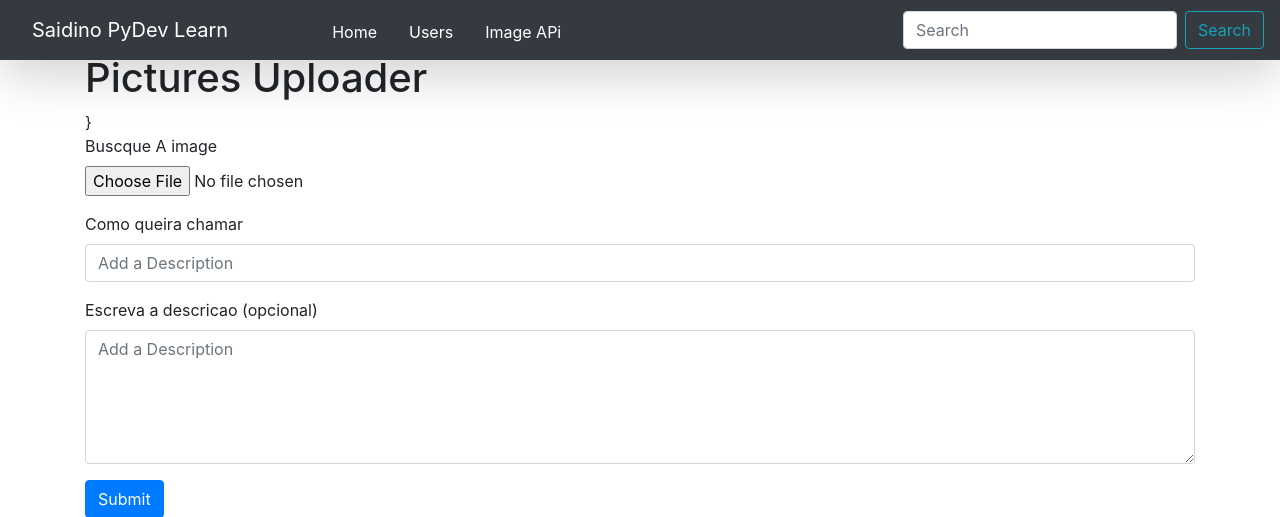
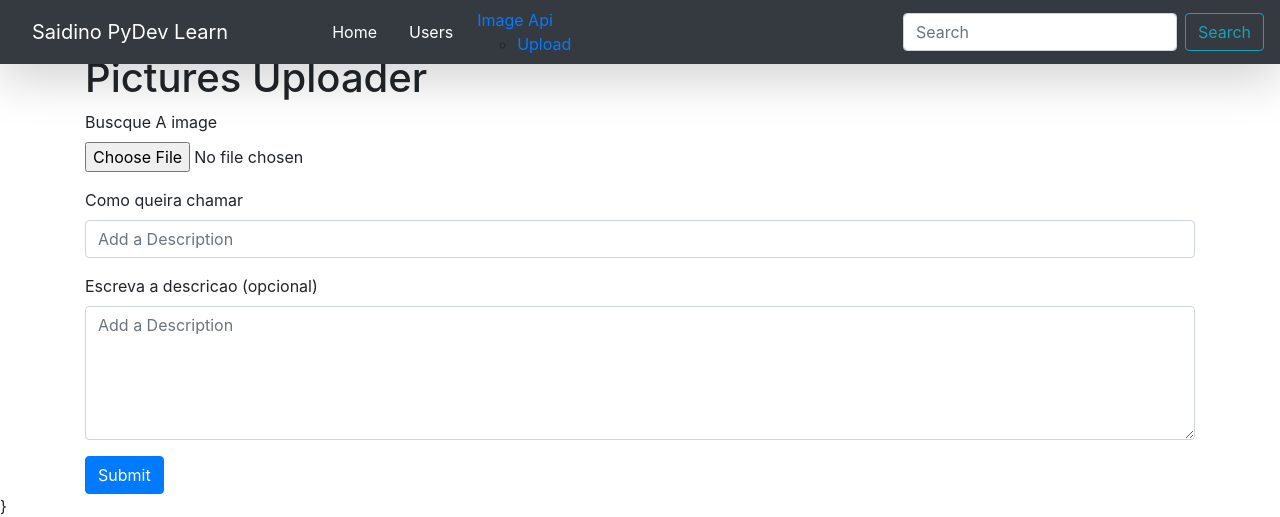
Before and after one commit to saidino84/saidino_api, a Flask app: page /image_api/ in a window 1280 px wide. Shown: the top 517 px of the page. Run offline with Flask 2, Linux system fonts and the light colour scheme; data that the repository does not hold is empty; some libraries are stand-ins or nearby versions.

Commit message:
upload funcionado

```diff
--- a/app/views/image/bp_image.py
+++ b/app/views/image/bp_image.py
@@ -22,14 +22,16 @@
     print('Are at index of images api')
     if pics:
         all_pics = pics
-        if request.method == POST:
+        if request.method == 'POST':
              flash('UPLOAD SUCESSFULL !')
              return redirect(url_for('upload'))
         return render_template('index.html',all_pic=all_pics)
     else:
         return render_template('upload.html')
 
-
+@image_pb.route('/create',methods=['POST','GET'])
+def create():
+    return render_template('upload.html')
 @image_pb.route('/upload',methods=['POST'])
 def upload():
     # pegando os dados digitados do formulario
@@ -56,7 +58,7 @@
 
     new_file=ImageModel(filename=filename,descricao=descricao,rendered_data=render_file,data=data)
     filename=new_file.filename.split('.')[0]
-    type=new_file.filename.split('.')[1]
+    type=new_file.filename.split('.')[-1]
     description=new_file.descricao
     file_data=new_file.data
     file_render=new_file.rendered_data
--- a/app/views/image/templates/upload.html
+++ b/app/views/image/templates/upload.html
@@ -11,7 +11,7 @@
 
     <!-- Flash -->
     {{flash()}}
- }
+
 
     <form method="POST" action="/image_api/upload" enctype="multipart/form-data">
         <!-- File Upload-->
--- a/templates/base.html
+++ b/templates/base.html
@@ -39,9 +39,19 @@
                             <a class="nav-link" href='/users_page/'>Users<span class="sr-only">#current</span></a>
                         </li>
 
-                        <li class="nav-item active mr-3 mt-1 ">
-                           <a class="nav-link" href='/image_api/'>Image APi<span class="sr-only">#current</span></a>
-                       </li>
+
+
+                          <li class="drop-down">
+                          <a href="/image_api/">Image Api</a>
+                          <ul>
+                            <li><a href="/image_api/create">Upload</a></li>
+                            <!-- <li><a href="#">List all</a></li>
+                            <li><a href="#">Delete</a></li>
+                            <li><a href="#">Update</a></li>
+                            <li><a href="#">show the code </a></li> -->
+                          </ul>
+                        </li>
+
                     </ul>
                 </div>
                 <!-- Search Bar -->
```
Also changed, not shown: app/views/image/templates/done.html (+13 -1 lines).
